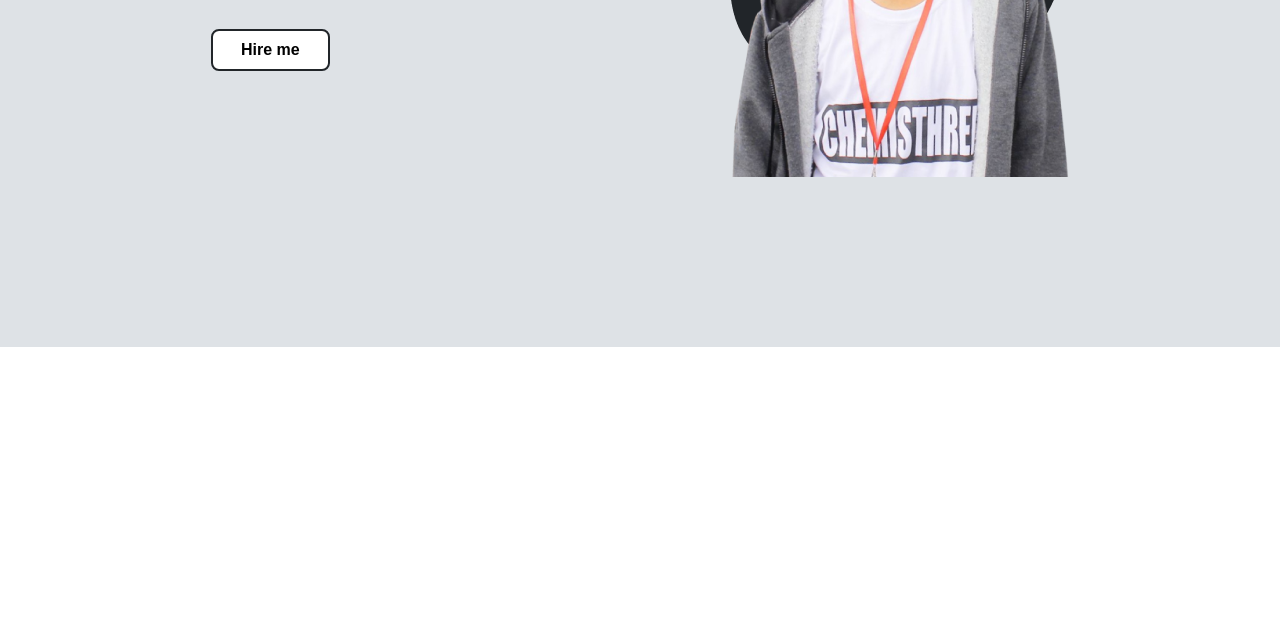
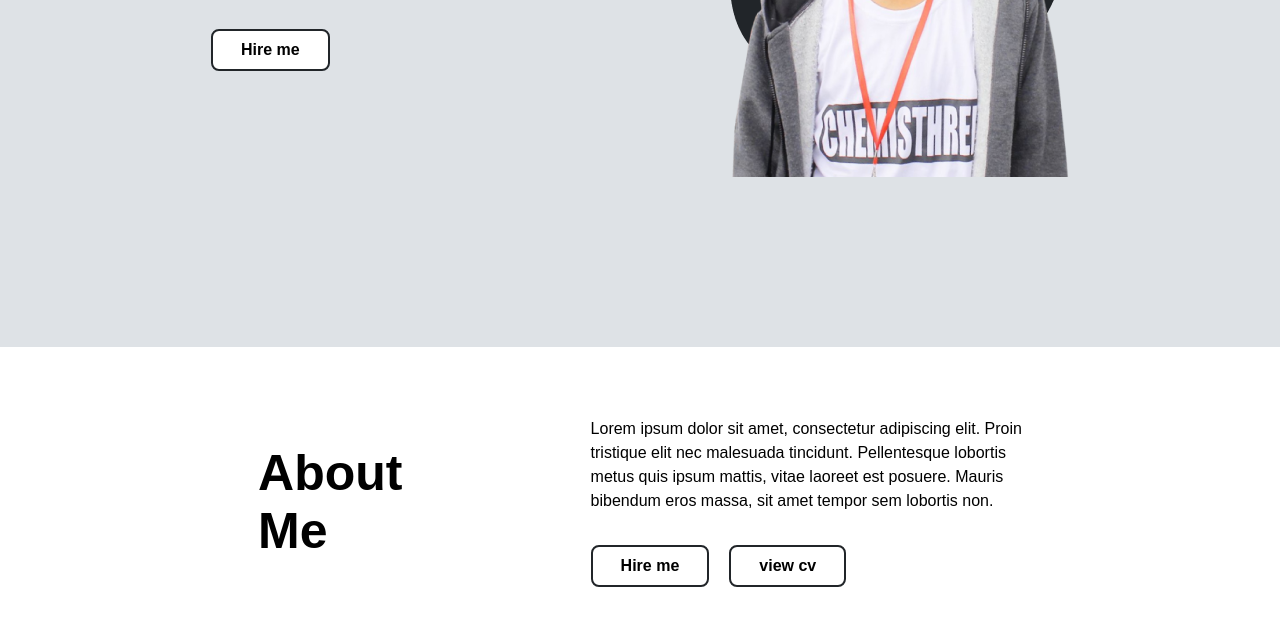
Before and after one commit to EsraaGamal404/R, a plain HTML site: page index.html in a window 1280 px wide. Shown: the part 453-1078 px from the top of the page. Before the commit the page ends 800 px from the top, so only its background shows below. Drawn offline with Linux system fonts and the light colour scheme; a web font is replaced by a local one.

Commit message:
Add: about section

```diff
--- a/assets/styles/main.css
+++ b/assets/styles/main.css
@@ -66,7 +66,7 @@ header nav input{
       flex-direction: column-reverse;
       justify-content: center;
     }
-    .info{
+    .info,.parent{
       text-align: center;
     }
     .image img{
@@ -133,7 +133,7 @@ header nav input{
   .info p{
     color: var(--dark-gunmetal);
   }
-  .info button{
+  .btn1{
     background-color: #fff;
     color: var(--black);
     padding: 10px 28px;
@@ -143,9 +143,26 @@ header nav input{
     border-radius: 8px;
     margin-top:4vh;
   }
-  .info button:hover{
+  .btn1:hover{
     cursor: pointer;
     background-color: var(--dark-gunmetal);
     color: #fff;
     transition: 0.3s;
   }
+  .btn{
+    display: flex;
+    gap: 20px;
+  }
+  .about{
+    display: flex;
+    align-items: center;
+    justify-content: space-evenly;
+    padding: 70px;
+    flex-wrap:wrap ;
+  }
+  .text h2{
+    font-size: 50px;
+  }
+  .parent p{
+    line-height: 1.5;
+  }
--- a/index.html
+++ b/index.html
@@ -35,12 +35,27 @@
         <h1>Hello <br>
           I’m Ridho <br></h1>
           <p>Freelancer Web Developer</p>
-          <button>Hire me</button>
+          <button class="btn1">Hire me</button>
         </div>
         <div class="image">
          <img src="assets/images/user.webp" alt="">
         </div>
       </div>
+      <section class="about">
+        <div class="text">
+        <h2>About <br>
+          Me</h2>
+          </div>
+          <div class="parent">
+          <p>Lorem ipsum dolor sit amet, consectetur adipiscing elit. Proin <br> tristique elit nec malesuada tincidunt. Pellentesque lobortis <br> metus quis ipsum mattis, vitae laoreet est posuere. Mauris <br> bibendum eros massa, sit amet tempor sem lobortis non.
+          </p>
+          <div class="btn">
+            <button class="btn1">Hire me</button>
+             <button class="btn1">view cv</button>
+          </div>
+          </div>
+      </section>
+
      </main>
 </body>
 </html>
```
